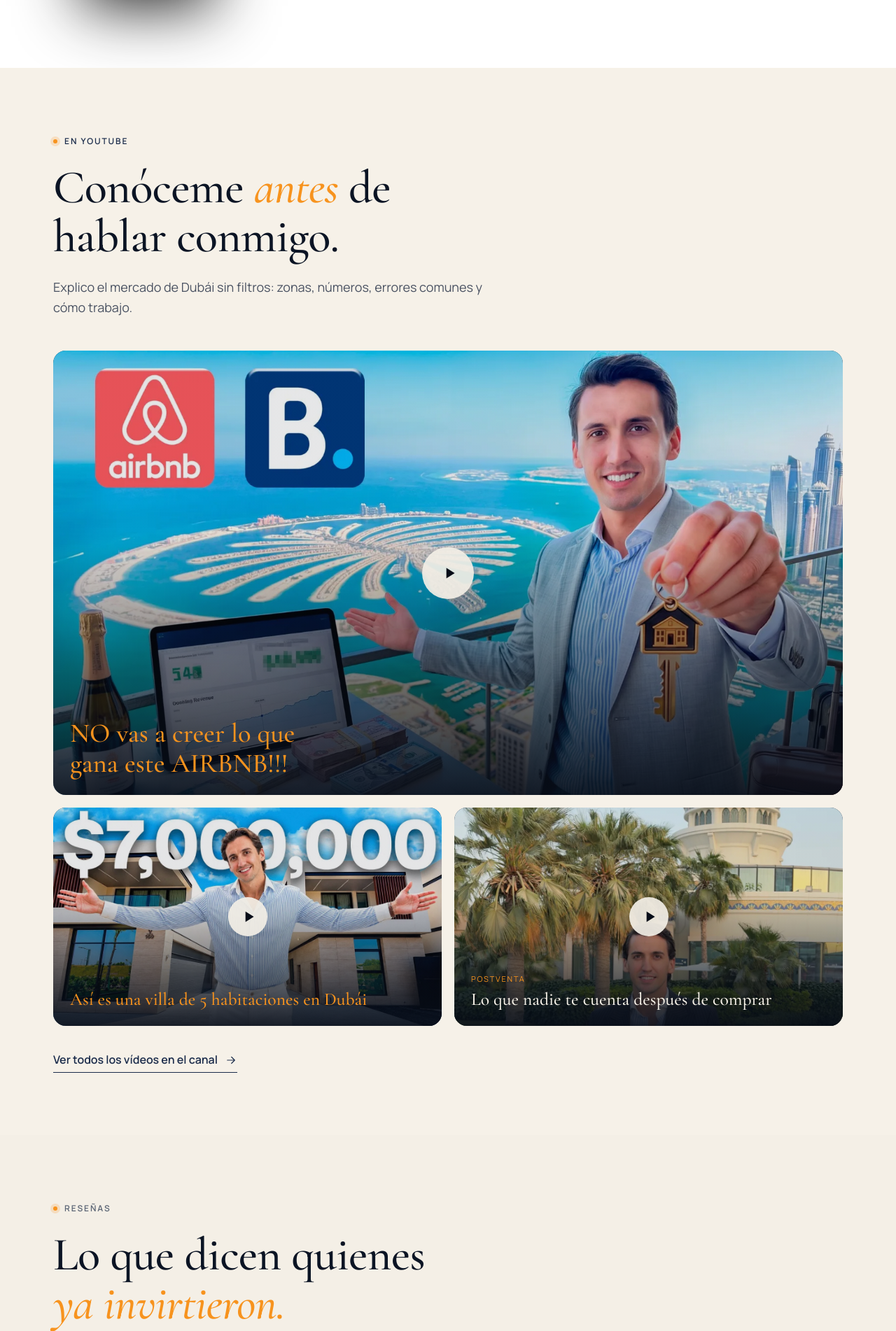
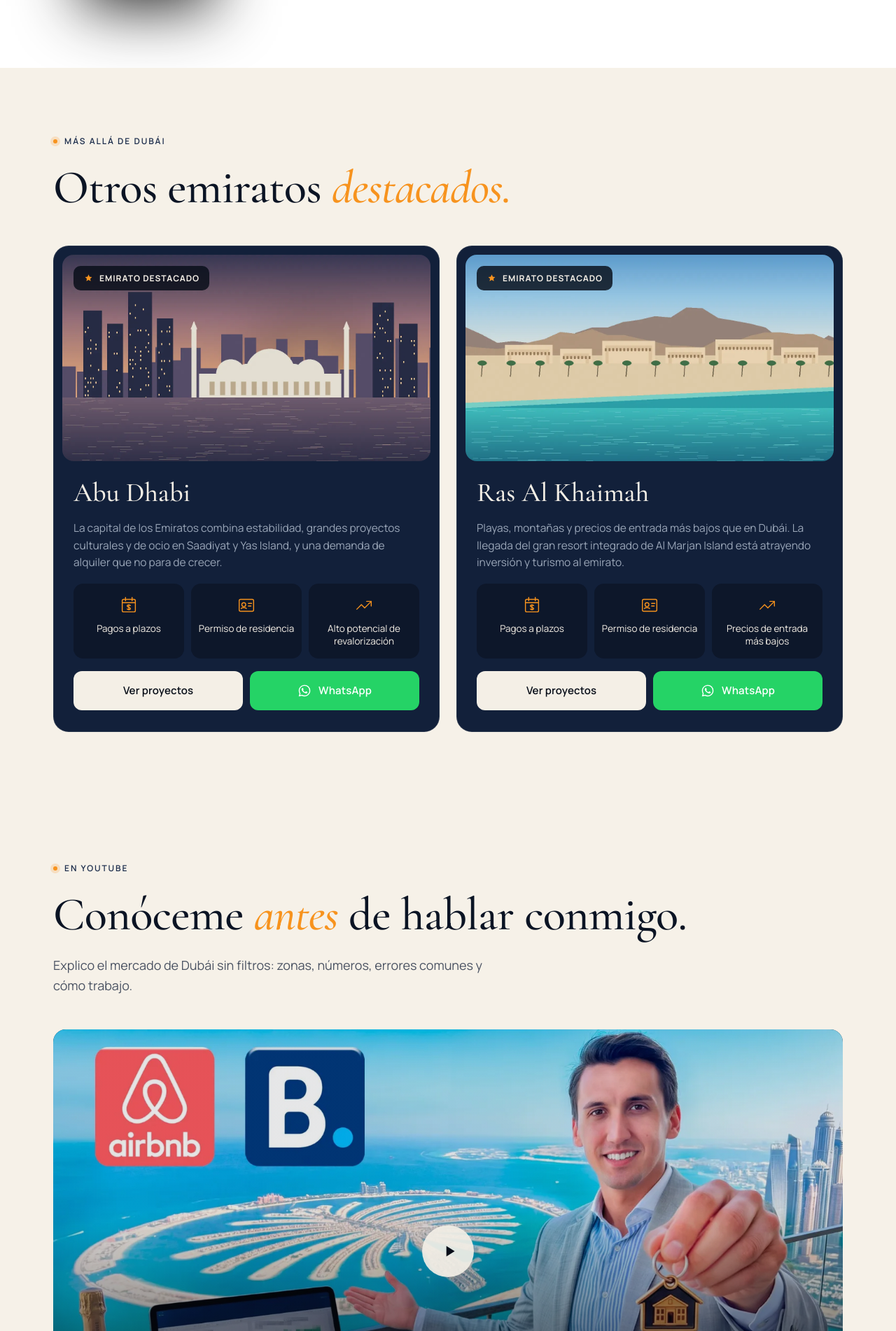
Before and after one commit to pascualdubairealestate-gif/tuinversionendubai, a PHP site: page / in a window 1280 px wide. Shown: the part 4135-6037 px from the top of the page at 70% size. Run offline with PHP 8.4, Linux system fonts and the light colour scheme.

Commit message:
Añade sección Otros emiratos destacados (Abu Dhabi y Ras Al Khaimah); título de vídeos en una línea
Co-Authored-By: Claude Opus 5.5 <noreply@anthropic.com>
Claude-Session: https://claude.ai/code/session_01VQYs484dKAGxdtaDCa4gXy

```diff
--- a/index.html
+++ b/index.html
@@ -13,7 +13,7 @@
   <link rel="preconnect" href="https://fonts.googleapis.com" />
   <link rel="preconnect" href="https://fonts.gstatic.com" crossorigin />
   <link href="https://fonts.googleapis.com/css2?family=Cormorant+Garamond:ital,wght@0,500;0,600;1,500;1,600&family=Manrope:wght@400;500;600;700;800&display=swap" rel="stylesheet" />
-  <link rel="stylesheet" href="styles.css?v=20261028u" />
+  <link rel="stylesheet" href="styles.css?v=20261028w" />
 </head>
 <body>
 
@@ -246,12 +246,58 @@
       </div>
     </section>
 
+    <!-- OTROS EMIRATOS -->
+    <section class="emirates section" id="emiratos">
+      <div class="container">
+        <div class="section-head">
+          <p class="eyebrow reveal"><span class="dot"></span>Más allá de Dubái</p>
+          <h2 class="h2 h2-line reveal">Otros emiratos <em>destacados.</em></h2>
+        </div>
+        <div class="emirates-grid">
+          <article class="emirate reveal">
+            <div class="emirate-media">
+              <img src="assets/img/emirato-abu-dhabi.webp" alt="Skyline de Abu Dhabi al atardecer con una gran mezquita blanca" loading="lazy" />
+              <span class="emirate-badge"><svg viewBox="0 0 32 32" aria-hidden="true"><path d="m16 5 3.2 6.6 7.3 1-5.3 5.1 1.3 7.2L16 21.5l-6.5 3.4 1.3-7.2-5.3-5.1 7.3-1z"/></svg>Emirato destacado</span>
+            </div>
+            <div class="emirate-body">
+              <h3>Abu Dhabi</h3>
+              <p>La capital de los Emiratos combina estabilidad, grandes proyectos culturales y de ocio en Saadiyat y Yas Island, y una demanda de alquiler que no para de crecer.</p>
+              <ul class="emirate-feats">
+                <li><svg viewBox="0 0 32 32" aria-hidden="true"><rect x="6" y="7" width="20" height="19" rx="2"/><path d="M6 12h20M11 4v5M21 4v5"/><path d="M16 15v7M18.5 16.5c-.5-.8-1.4-1.2-2.5-1.2-1.4 0-2.5.7-2.5 1.8 0 2.5 5 1.3 5 3.8 0 1.1-1.1 1.8-2.5 1.8-1.1 0-2-.4-2.5-1.2"/></svg><span>Pagos a plazos</span></li><li><svg viewBox="0 0 32 32" aria-hidden="true"><rect x="5" y="7" width="22" height="18" rx="2"/><circle cx="12" cy="15" r="3"/><path d="M8 21c1-2 7-2 8 0M19 13h5M19 17h4"/></svg><span>Permiso de residencia</span></li><li><svg viewBox="0 0 32 32" aria-hidden="true"><path d="M5 22 12 15l5 5 10-10"/><path d="M20 10h7v7"/></svg><span>Alto potencial de revalorización</span></li>
+              </ul>
+              <div class="emirate-ctas">
+                <button class="btn btn-light" data-open-lead="Abu Dhabi">Ver proyectos</button>
+                <a class="btn btn-wa" data-wa data-wa-msg="Hola Pascual, me interesa invertir en Abu Dhabi." href="#" target="_blank" rel="noopener"><svg viewBox="0 0 24 24" aria-hidden="true"><use href="#i-wa"/></svg>WhatsApp</a>
+              </div>
+            </div>
+          </article>
+          <article class="emirate reveal">
+            <div class="emirate-media">
+              <img src="assets/img/emirato-ras-al-khaimah.webp" alt="Playa de Ras Al Khaimah con resorts y montañas al fondo" loading="lazy" />
+              <span class="emirate-badge"><svg viewBox="0 0 32 32" aria-hidden="true"><path d="m16 5 3.2 6.6 7.3 1-5.3 5.1 1.3 7.2L16 21.5l-6.5 3.4 1.3-7.2-5.3-5.1 7.3-1z"/></svg>Emirato destacado</span>
+            </div>
+            <div class="emirate-body">
+              <h3>Ras Al Khaimah</h3>
+              <p>Playas, montañas y precios de entrada más bajos que en Dubái. La llegada del gran resort integrado de Al Marjan Island está atrayendo inversión y turismo al emirato.</p>
+              <ul class="emirate-feats">
+                <li><svg viewBox="0 0 32 32" aria-hidden="true"><rect x="6" y="7" width="20" height="19" rx="2"/><path d="M6 12h20M11 4v5M21 4v5"/><path d="M16 15v7M18.5 16.5c-.5-.8-1.4-1.2-2.5-1.2-1.4 0-2.5.7-2.5 1.8 0 2.5 5 1.3 5 3.8 0 1.1-1.1 1.8-2.5 1.8-1.1 0-2-.4-2.5-1.2"/></svg><span>Pagos a plazos</span></li><li><svg viewBox="0 0 32 32" aria-hidden="true"><rect x="5" y="7" width="22" height="18" rx="2"/><circle cx="12" cy="15" r="3"/><path d="M8 21c1-2 7-2 8 0M19 13h5M19 17h4"/></svg><span>Permiso de residencia</span></li><li><svg viewBox="0 0 32 32" aria-hidden="true"><path d="M5 22 12 15l5 5 10-10"/><path d="M20 10h7v7"/></svg><span>Precios de entrada más bajos</span></li>
+              </ul>
+              <div class="emirate-ctas">
+                <button class="btn btn-light" data-open-lead="Ras Al Khaimah">Ver proyectos</button>
+                <a class="btn btn-wa" data-wa data-wa-msg="Hola Pascual, me interesa invertir en Ras Al Khaimah." href="#" target="_blank" rel="noopener"><svg viewBox="0 0 24 24" aria-hidden="true"><use href="#i-wa"/></svg>WhatsApp</a>
+              </div>
+            </div>
+          </article>
+        </div>
+      </div>
+    </section>
+
     <!-- VÍDEOS -->
     <section class="videos section section-deep" id="videos">
       <div class="container">
         <div class="section-head">
           <p class="eyebrow reveal"><span class="dot"></span>En YouTube</p>
-          <h2 class="h2 reveal">Conóceme <em>antes</em> de hablar conmigo.</h2>
+          <h2 class="h2 h2-line reveal">Conóceme <em>antes</em> de hablar conmigo.</h2>
           <p class="section-sub reveal">Explico el mercado de Dubái sin filtros: zonas, números, errores comunes y cómo trabajo.</p>
         </div>
         <div class="videos-grid" data-videos>
@@ -484,7 +530,7 @@
         </div>
       </div>
       <nav class="footer-links">
-        <a href="#sobre-mi">Sobre mí</a><a href="#servicios">Servicios</a><a href="#proyectos">Proyectos</a><a href="#videos">Vídeos</a><a href="#preguntas">Preguntas frecuentes</a><a href="#boletin">Boletín</a><a href="#contacto">Contacto</a>
+        <a href="#sobre-mi">Sobre mí</a><a href="#servicios">Servicios</a><a href="#proyectos">Proyectos</a><a href="#emiratos">Otros emiratos</a><a href="#videos">Vídeos</a><a href="#preguntas">Preguntas frecuentes</a><a href="#boletin">Boletín</a><a href="#contacto">Contacto</a>
       </nav>
       <div class="footer-social">
         <a href="https://www.instagram.com/pascual_vidal_dubai/?hl=en" target="_blank" rel="noopener">Instagram</a>
@@ -562,6 +608,6 @@
     <symbol id="i-wa" viewBox="0 0 24 24"><path fill="currentColor" stroke="none" d="M12.04 2C6.58 2 2.13 6.45 2.13 11.91c0 1.75.46 3.45 1.32 4.95L2.05 22l5.25-1.38a9.9 9.9 0 0 0 4.74 1.21h.01c5.46 0 9.91-4.45 9.91-9.91A9.85 9.85 0 0 0 12.04 2Zm0 18.15h-.01a8.2 8.2 0 0 1-4.19-1.15l-.3-.18-3.12.82.83-3.04-.2-.31a8.23 8.23 0 0 1-1.26-4.38c0-4.54 3.7-8.24 8.25-8.24a8.24 8.24 0 0 1 8.24 8.25c0 4.54-3.7 8.23-8.24 8.23Zm4.52-6.16c-.25-.12-1.47-.72-1.69-.81-.23-.08-.39-.12-.56.13-.16.24-.64.8-.78.97-.15.16-.29.18-.54.06-.25-.12-1.05-.39-1.99-1.23-.74-.66-1.23-1.47-1.38-1.72-.14-.25-.01-.38.11-.5.11-.11.25-.29.37-.44.12-.14.16-.25.25-.41.08-.17.04-.31-.02-.43-.06-.12-.56-1.34-.76-1.84-.2-.48-.41-.42-.56-.43h-.48a.92.92 0 0 0-.66.31c-.23.25-.87.85-.87 2.07 0 1.22.89 2.4 1.01 2.56.12.17 1.75 2.67 4.24 3.74.59.26 1.05.41 1.41.52.59.19 1.13.16 1.56.1.48-.07 1.47-.6 1.67-1.18.21-.58.21-1.07.15-1.18-.06-.1-.22-.16-.47-.28Z"/></symbol>
   </svg>
 
-  <script defer src="main.js?v=20261028u"></script>
+  <script defer src="main.js?v=20261028w"></script>
 </body>
 </html>
--- a/styles.css
+++ b/styles.css
@@ -374,6 +374,41 @@ svg { width: 1em; height: 1em; fill: none; stroke: currentColor; stroke-width: 1
   .slider-controls, .slider-progress, .slider-hint { display: none; }
 }
 
+/* ---------- Otros emiratos ---------- */
+.emirates { background: var(--navy-900); }
+.emirates-grid { display: grid; grid-template-columns: 1fr 1fr; gap: 24px; }
+.emirate {
+  display: flex; flex-direction: column; min-width: 0; overflow: hidden;
+  border-radius: 22px; background: var(--navy-800); color: #f4efe6; border: 1px solid rgba(244, 239, 230, .1);
+  transition: transform .5s var(--ease-out), box-shadow .5s;
+}
+.emirate:hover { transform: translateY(-6px); box-shadow: 0 40px 70px -35px rgba(0, 0, 0, .7); }
+.emirate-media { position: relative; aspect-ratio: 16 / 9; overflow: hidden; margin: 12px 12px 0; border-radius: 16px; }
+.emirate-media img { width: 100%; height: 100%; object-fit: cover; transition: transform 1s var(--ease-out); }
+.emirate:hover .emirate-media img { transform: scale(1.05); }
+.emirate-badge {
+  position: absolute; top: 16px; left: 16px; display: inline-flex; align-items: center; gap: 8px;
+  padding: 8px 14px; border-radius: 10px; background: rgba(7, 13, 24, .82); color: #f4efe6;
+  font-size: 12px; font-weight: 700; letter-spacing: .08em; text-transform: uppercase;
+}
+.emirate-badge svg { width: 15px; height: 15px; fill: var(--amber); stroke: none; }
+.emirate-body { padding: 26px 28px 30px; display: flex; flex-direction: column; gap: 18px; flex: 1; }
+.emirate h3 { font-family: var(--f-display); font-size: clamp(32px, 3vw, 44px); font-weight: 500; line-height: 1; margin: 0; }
+.emirate-body > p { margin: 0; color: #9aa6b8; font-size: 15.5px; }
+.emirate-feats { list-style: none; margin: 0; padding: 0; display: grid; grid-template-columns: repeat(3, 1fr); gap: 10px; }
+.emirate-feats li {
+  display: flex; flex-direction: column; align-items: center; text-align: center; gap: 10px;
+  padding: 16px 10px; border-radius: 14px; background: rgba(7, 13, 24, .45); font-size: 13.5px; line-height: 1.3;
+}
+.emirate-feats svg { width: 30px; height: 30px; color: var(--amber); stroke-width: 1.5; }
+.emirate-ctas { display: grid; grid-template-columns: 1fr 1fr; gap: 10px; margin-top: auto; }
+.emirate-ctas .btn { width: 100%; border-radius: 12px; }
+@media (max-width: 900px) { .emirates-grid { grid-template-columns: 1fr; } }
+@media (max-width: 420px) { .emirate-feats { grid-template-columns: 1fr; } .emirate-feats li { flex-direction: row; text-align: left; padding: 12px 14px; } .emirate-ctas { grid-template-columns: 1fr; } }
+
+/* Titulares en una sola línea en pantallas medianas y grandes */
+@media (min-width: 761px) { .h2-line { max-width: none; white-space: nowrap; } }
+
 /* ---------- Vídeos ---------- */
 .videos-grid { display: grid; grid-template-columns: 1fr 1fr; gap: 18px; }
 .video {
@@ -670,16 +705,18 @@ svg { width: 1em; height: 1em; fill: none; stroke: currentColor; stroke-width: 1
 /* ===== Tema claro: fondo blanco (elegido por el cliente) ===== */
 :root { --sand-bg: #ffffff; --sand-bg-2: #f6f1e8; }
 body, .splash { background: var(--sand-bg); }
-.nav, .hero, .about, .projects, .newsletter, .marquee, .footer, .section-deep, .faq {
+.nav, .hero, .about, .projects, .newsletter, .marquee, .footer, .section-deep, .faq, .emirates {
   --ivory: #0b1424; --mute: #4a5262; --line: rgba(11, 20, 36, .16); --sand: #1b2c4b;
   color: var(--ivory);
 }
 .hero, .about, .projects, .newsletter { background: var(--sand-bg); }
 .section-deep, .marquee, .footer { background: var(--sand-bg-2); }
 .faq { background: var(--sand-bg); }
+.emirates { background: var(--sand-bg-2); }
+.emirates .h2 em { color: var(--amber); }
 .faq .h2 em { color: var(--amber); }
 /* Elementos oscuros que conservan su paleta original */
-.project, .video, .news-preview, .hero-badge, .nav-cta-mobile {
+.project, .video, .news-preview, .hero-badge, .nav-cta-mobile, .emirate {
   --ivory: #f4efe6; --mute: #9aa6b8; --line: rgba(244, 239, 230, .12); --sand: #d9c7a7;
 }
 .news-preview { --ivory: #f4efe6; background: var(--ivory); }
```
Also changed, not shown: assets/img/emirato-abu-dhabi.webp (added), assets/img/emirato-ras-al-khaimah.webp (added).
